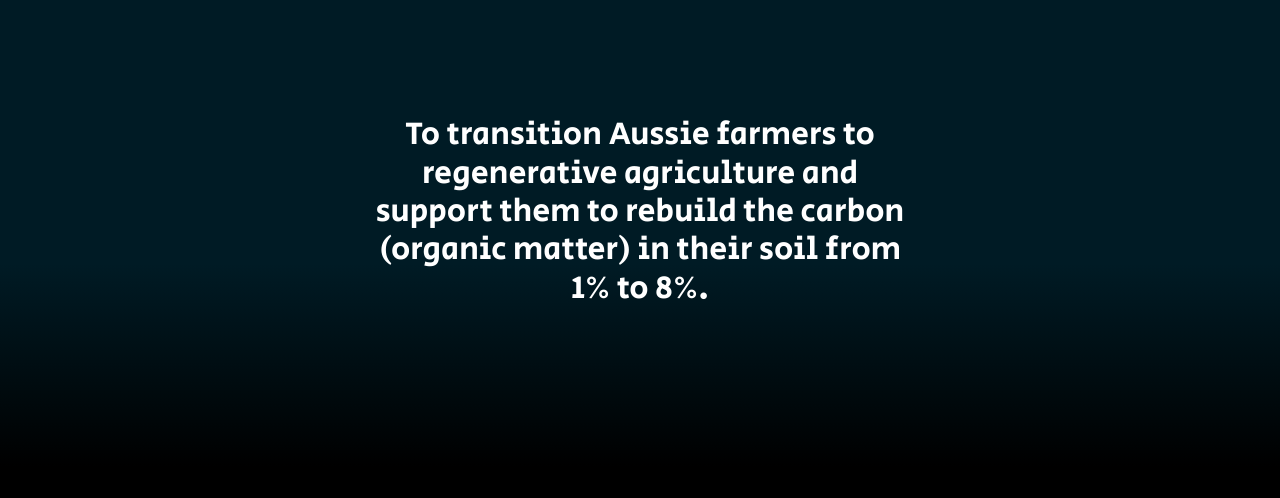
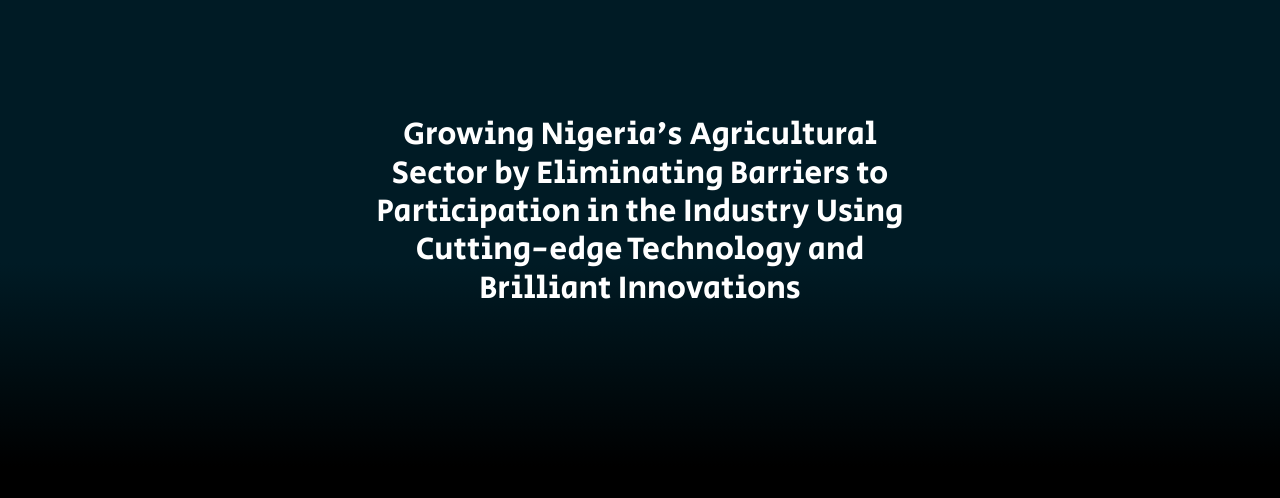
Before and after one commit to Farmsby/farmsby.com, a PHP site: page / in a window 1280 px wide. Shown: the part 643-1141 px from the top of the page. Run offline with PHP 8.4, Linux system fonts and the light colour scheme; some libraries are stand-ins or nearby versions.

Commit message:
index update

```diff
--- a/assets/css/main.css
+++ b/assets/css/main.css
@@ -157,7 +157,7 @@ header > nav > li > a.__btn:hover {
    position: relative;
  }
 
- .card_scroller {
+.card_scroller {
    scroll-snap-type: x mandatory;
    overflow-x: scroll;
    overflow-y: hidden;
@@ -165,7 +165,11 @@ header > nav > li > a.__btn:hover {
    align-items: center;
    height: auto;
    -webkit-overflow-scrolling: touch;
- }
+}
+
+.card_scroller::-webkit-scrollbar {
+    display: none;
+}
 
 .card-view {
     border-radius: 50px;
--- a/index.php
+++ b/index.php
@@ -47,14 +47,14 @@
         <video src="./assets/images/mp4/motion.mp4" autoplay="true" loop="true" style="width: 100%"></video>
     </section>
 
-    <section class="content ps-relative bg-green-linear" style="z-index: 10001;">
+    <section class="content ps-relative bg-green-linear" style="z-index: 101;">
     <img src="./assets/images/extras/flower.png" alt="Floor Hero" class="flower-scroller">
         <div class="container">
             <div class="row">
                 <div class="col-md-6 offset-md-3 text-center">
                     <h2 class="text-white">
-                    To transition Aussie farmers to regenerative agriculture and support them to
-                    rebuild the carbon (organic matter) in their soil from 1% to 8%.
+                        Growing Nigeria's Agricultural Sector by Eliminating Barriers to Participation
+                        in the Industry Using Cutting-edge Technology and Brilliant Innovations
                     </h2>
                 </div>
             </div>
```
Also changed, not shown: 1 other file.
